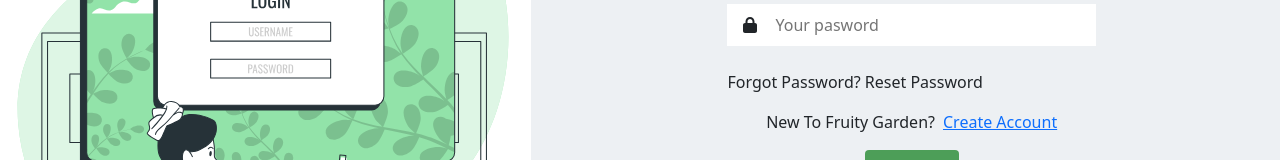
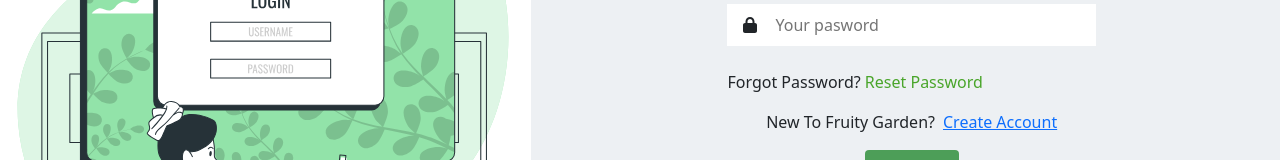
Before and after one commit to Anikroy7/fruity-garden-client, a React (Create React App) app: page /login in a window 1280 px wide. Shown: the part 298-458 px from the top of the page. Built offline with nearby package versions, Linux system fonts and the light colour scheme.

Commit message:
reset password and send email verification added

```diff
--- a/src/Components/Login/Login/Login.css
+++ b/src/Components/Login/Login/Login.css
@@ -55,3 +55,13 @@
 .social-container {
     background-color: rgb(233, 241, 222);
 }
+
+.reset-password {
+    color: rgb(73, 165, 42);
+}
+
+.reset-password:hover {
+    color: rgb(5, 88, 5);
+    cursor: pointer;
+
+}
--- a/src/Components/Login/Login/Login.js
+++ b/src/Components/Login/Login/Login.js
@@ -1,4 +1,4 @@
-import React, { useEffect, useState } from 'react';
+import React, { useEffect, useRef, useState } from 'react';
 import { Link, useLocation, useNavigate } from 'react-router-dom';
 import loginImage from '../../../images/login/Computer login-bro.svg'
 import './Login.css'
@@ -6,12 +6,17 @@
 import { faArrowLeft, faUser } from '@fortawesome/free-solid-svg-icons'
 import { faLock } from '@fortawesome/free-solid-svg-icons'
 import SocialLogin from '../SocialLogin/SocialLogin';
-import { useSignInWithEmailAndPassword } from 'react-firebase-hooks/auth';
+import { useSendPasswordResetEmail, useSignInWithEmailAndPassword } from 'react-firebase-hooks/auth';
 import auth from '../../../firebase.init';
 import { Spinner } from 'react-bootstrap';
+import { toast } from 'react-toastify';
+
 
 
 const Login = () => {
+    const [sendPasswordResetEmail] = useSendPasswordResetEmail(
+        auth
+    );
     const [loginErrorMessage, setLoginErrorMessage] = useState('');
     const [
         signInWithEmailAndPassword,
@@ -19,6 +24,7 @@
         loading,
         error,
     ] = useSignInWithEmailAndPassword(auth);
+    const emailRef = useRef('')
     const navigate = useNavigate()
     const location = useLocation()
     let from = location.state?.from?.pathname || "/";
@@ -42,6 +48,13 @@
 
     }
 
+    const handelResetPassword = async () => {
+        const email = emailRef.current.value;
+        await sendPasswordResetEmail(email);
+        toast('reset email send')
+    }
+
+
     return (
         <section className='login-main-container row '>
 
@@ -64,7 +77,7 @@
                     <h3 className='login-title text-center'>Log In</h3><br />
                     <div className='bg-white px-3 py-2'>
                         <FontAwesomeIcon className='me-3' icon={faUser}></FontAwesomeIcon>
-                        <input type="text" name="email" id="email" placeholder='Your Email' required />
+                        <input ref={emailRef} type="text" name="email" id="email" placeholder='Your Email' required />
                     </div>
                     <br />
                     <div className='bg-white px-3 py-2 mb-4'>
@@ -72,7 +85,7 @@
                         <input type="password" name="password" id="password" placeholder='Your pasword' required /><br />
                     </div>
                     <div>
-                        <p>Forgot Password? Reset Password</p>
+                        <p>Forgot Password? <span onClick={handelResetPassword} className='reset-password'>Reset Password</span></p>
                     </div>
                     <div className='text-center  sing-up'>
                         <p>
--- a/src/Components/Login/Signup/Signup.js
+++ b/src/Components/Login/Signup/Signup.js
@@ -3,19 +3,22 @@
 import signup from '../../../images/signup/signup2.webp'
 import { Link, useNavigate } from 'react-router-dom';
 import { FontAwesomeIcon } from '@fortawesome/react-fontawesome';
-import { faArrowLeft, faLeftRight, faUser } from '@fortawesome/free-solid-svg-icons'
+import { faArrowLeft, faUser } from '@fortawesome/free-solid-svg-icons'
 import { faLock } from '@fortawesome/free-solid-svg-icons'
 import SocialLogin from '../SocialLogin/SocialLogin';
-import { useCreateUserWithEmailAndPassword } from 'react-firebase-hooks/auth';
+import { useCreateUserWithEmailAndPassword, useSendEmailVerification } from 'react-firebase-hooks/auth';
 import auth from '../../../firebase.init';
+
+
 const Signup = () => {
+
 
     const [
         createUserWithEmailAndPassword,
         user,
         loading,
         error,
-    ] = useCreateUserWithEmailAndPassword(auth);
+    ] = useCreateUserWithEmailAndPassword(auth, { sendEmailVerification: true });
     const [errorMessage, setErrorMessage] = useState('');
 
     const navigate = useNavigate()
@@ -26,7 +29,7 @@
     useEffect(() => {
         if (error) {
             console.log("error");
-            setErrorMessage(error.message)
+            setErrorMessage(error?.message)
         }
     }, [user])
 
@@ -46,8 +49,6 @@
         }
 
     }
-
-
 
 
 
```
